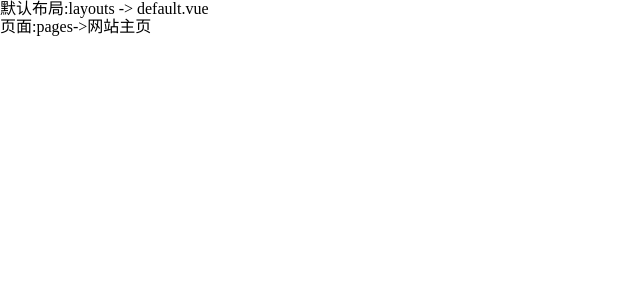
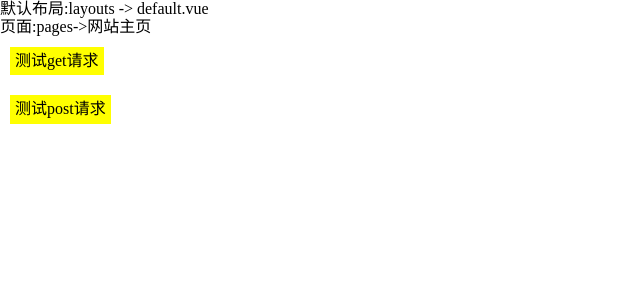
Before and after one commit to automation2013/nuxt_nest_server, a Nuxt app in the folder client/: page / in a window 1280 px wide. Shown: the top 300 px of the page, without its empty margins (0-640 px from the left). Built offline with nearby package versions, Linux system fonts and the light colour scheme.

Commit message:
feat(nuxt): 添加demo

```diff
--- /dev/null
+++ b/client/api/demo.ts
@@ -0,0 +1,30 @@
+import { request } from './common';
+
+interface IDemoGetTest {
+  nameGet: string; // 字段描述
+}
+
+interface IDemoPostTest {
+  namePost: string; // 字段描述
+}
+/**
+ * 测试get请求
+ */
+export function demoGetTest(params: IDemoGetTest) {
+  return request({
+    path: '/api/demo/test/get',
+    method: 'GET',
+    params,
+  });
+}
+
+/**
+ * 测试post请求
+ */
+export function demoPostTest(data: IDemoPostTest) {
+  return request({
+    path: '/api/demo/test/post',
+    method: 'POST',
+    data,
+  });
+}
--- /dev/null
+++ b/client/components/demo/demo-button.vue
@@ -0,0 +1,48 @@
+<template>
+  <div class="demo-button">
+    <button @click="onClickGet">测试get请求</button>
+    <br />
+    <button @click="onClickPost">测试post请求</button>
+  </div>
+</template>
+
+<script setup lang="ts">
+import { demoGetTest, demoPostTest } from '../../api/demo';
+async function onClickGet() {
+  try {
+    const data = await demoGetTest({
+      nameGet: '名称',
+    });
+    console.log(data);
+    alert('get请求正常');
+  } catch (e) {
+    console.err(e);
+    alert('get请求异常');
+  }
+}
+
+async function onClickPost() {
+  try {
+    const data = await demoPostTest({
+      namePost: '名称',
+    });
+    console.log(data);
+    alert('post请求正常');
+  } catch (e) {
+    console.err(e);
+    alert('post请求异常');
+  }
+}
+</script>
+
+<style lang="scss">
+.demo-button {
+  button {
+    margin: 10px;
+    padding: 5px;
+    background: yellow;
+    border-style: none;
+    cursor: pointer;
+  }
+}
+</style>
--- a/client/pages/index.vue
+++ b/client/pages/index.vue
@@ -1,5 +1,6 @@
 <template>
   <div>页面:pages->网站主页</div>
+  <DemoButton />
 </template>
 
 <script setup lang="ts">
```
